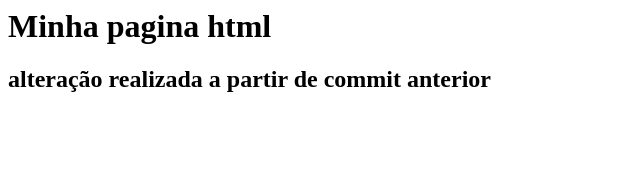
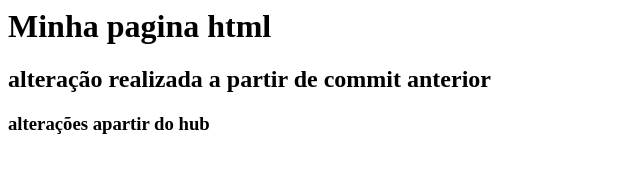
Before and after one commit to GuilhermeForte/gama-no-github, a plain HTML site: page index.html in a window 1280 px wide. Shown: the whole page, without its empty margins (0-640 px from the left). Drawn offline with Linux system fonts and the light colour scheme.

Commit message:
atualização direta do git hub

```diff
--- a/index.html
+++ b/index.html
@@ -2,5 +2,6 @@
     <body>
         <h1>Minha pagina html</h1>
         <h2>alteração realizada a partir de commit anterior</h2>
+        <h3>alterações apartir do hub</h3>
     </body>
 </html>
```
